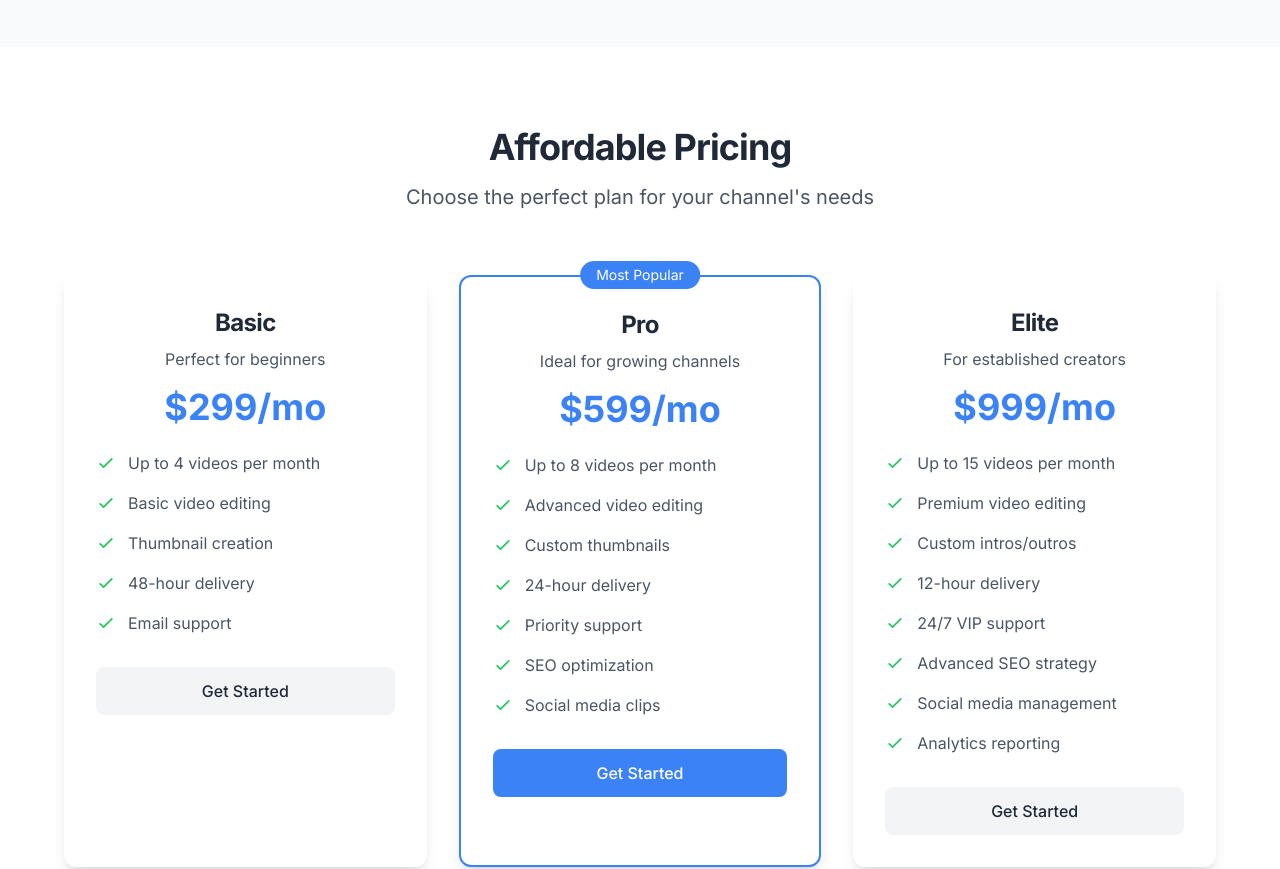
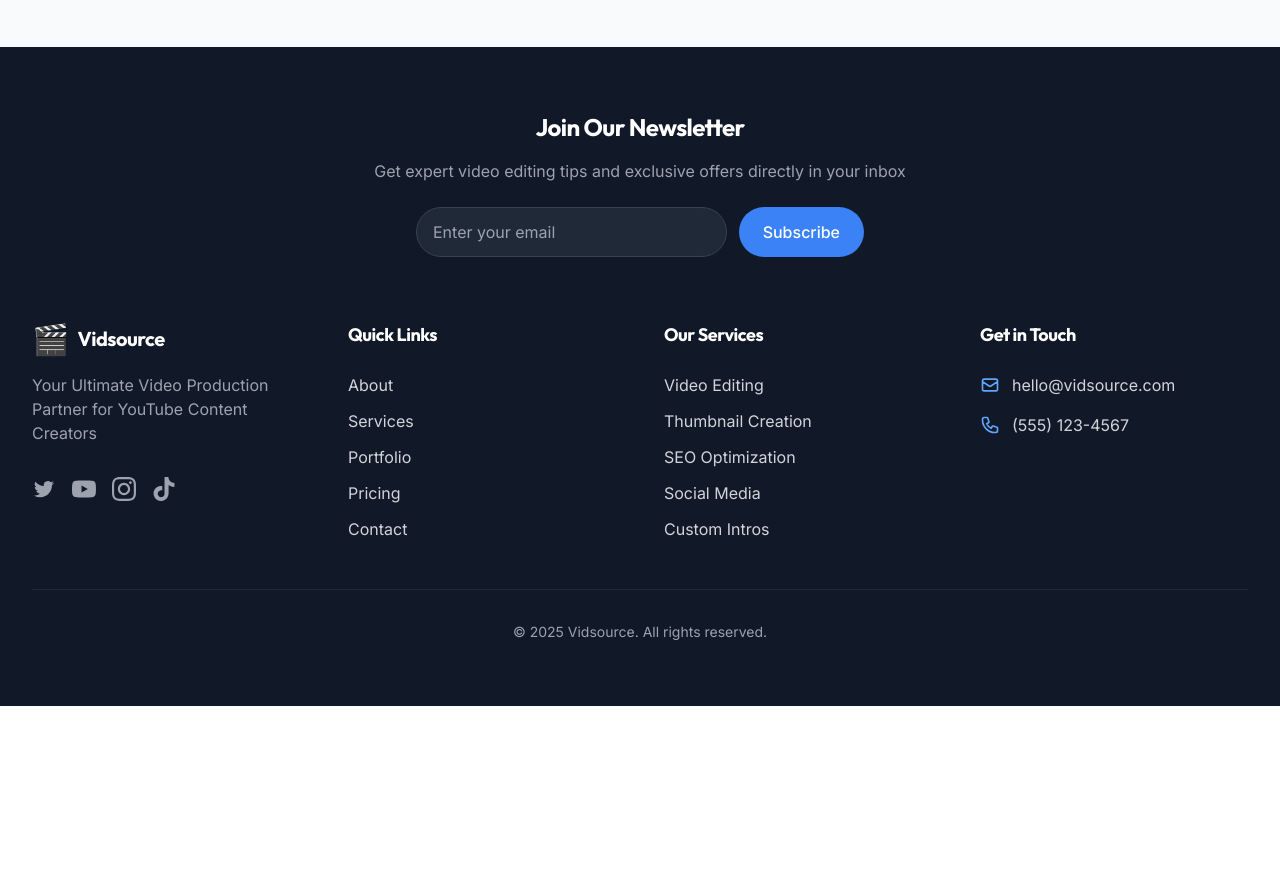
Before and after one commit to csshimanshu/Video-Sourcing-Agency, a Next.js app: page / in a window 1280 px wide. Shown: the part 2680-3549 px from the top of the page. After the commit the page ends 3386 px from the top, so only its background shows below. Built offline with nearby package versions, Linux system fonts and the light colour scheme.

Commit message:
Remove pricing section

```diff
--- a/app/components/sections/PricingSection.tsx
+++ /dev/null
@@ -1,115 +0,0 @@
-'use client';
-import { FC } from 'react';
-
-interface PricingTierProps {
-  name: string;
-  price: string;
-  description: string;
-  features: string[];
-  isPopular?: boolean;
-}
-
-const PricingTier: FC<PricingTierProps> = ({ name, price, description, features, isPopular }) => (
-  <div className={`bg-white rounded-xl shadow-lg p-8 ${isPopular ? 'border-2 border-blue-500 relative' : ''}`}>
-    {isPopular && (
-      <div className="absolute -top-4 left-1/2 -translate-x-1/2 bg-blue-500 text-white px-4 py-1 rounded-full text-sm">
-        Most Popular
-      </div>
-    )}
-    <div className="text-center">
-      <h3 className="text-2xl font-bold text-gray-800 mb-2">{name}</h3>
-      <p className="text-gray-600 mb-4">{description}</p>
-      <div className="text-4xl font-bold text-blue-500 mb-6">{price}</div>
-    </div>
-    <ul className="space-y-4 mb-8">
-      {features.map((feature, index) => (
-        <li key={index} className="flex items-center text-gray-600">
-          <svg className="w-5 h-5 text-green-500 mr-3" fill="none" stroke="currentColor" viewBox="0 0 24 24">
-            <path strokeLinecap="round" strokeLinejoin="round" strokeWidth="2" d="M5 13l4 4L19 7" />
-          </svg>
-          {feature}
-        </li>
-      ))}
-    </ul>
-    <button className={`w-full py-3 px-6 rounded-lg font-medium transition-colors ${
-      isPopular
-        ? 'bg-blue-500 text-white hover:bg-blue-600'
-        : 'bg-gray-100 text-gray-800 hover:bg-gray-200'
-    }`}>
-      Get Started
-    </button>
-  </div>
-);
-
-const pricingTiers = [
-  {
-    name: "Basic",
-    price: "$299/mo",
-    description: "Perfect for beginners",
-    features: [
-      "Up to 4 videos per month",
-      "Basic video editing",
-      "Thumbnail creation",
-      "48-hour delivery",
-      "Email support"
-    ]
-  },
-  {
-    name: "Pro",
-    price: "$599/mo",
-    description: "Ideal for growing channels",
-    features: [
-      "Up to 8 videos per month",
-      "Advanced video editing",
-      "Custom thumbnails",
-      "24-hour delivery",
-      "Priority support",
-      "SEO optimization",
-      "Social media clips"
-    ],
-    isPopular: true
-  },
-  {
-    name: "Elite",
-    price: "$999/mo",
-    description: "For established creators",
-    features: [
-      "Up to 15 videos per month",
-      "Premium video editing",
-      "Custom intros/outros",
-      "12-hour delivery",
-      "24/7 VIP support",
-      "Advanced SEO strategy",
-      "Social media management",
-      "Analytics reporting"
-    ]
-  }
-];
-
-export default function PricingSection() {
-  return (
-    <section id="pricing" className="py-20 bg-white">
-      <div className="container mx-auto px-4">
-        <div className="text-center mb-16">
-          <h2 className="text-4xl font-bold text-gray-800 mb-4">Affordable Pricing</h2>
-          <p className="text-xl text-gray-600 max-w-2xl mx-auto">
-            Choose the perfect plan for your channel's needs
-          </p>
-        </div>
-
-        <div className="grid grid-cols-1 md:grid-cols-2 lg:grid-cols-3 gap-8 max-w-6xl mx-auto">
-          {pricingTiers.map((tier, index) => (
-            <PricingTier
-              key={index}
-              name={tier.name}
-              price={tier.price}
-              description={tier.description}
-              features={tier.features}
-              isPopular={tier.isPopular}
-            />
-          ))}
-        </div>
-      </div>
-    </section>
-  );
-}
--- a/app/page.tsx
+++ b/app/page.tsx
@@ -4,8 +4,6 @@ import HeroSection from './components/sections/HeroSection';
 import AboutSection from './components/sections/AboutSection';
 import ServicesSection from './components/sections/ServicesSection';
 import TestimonialsSection from './components/sections/TestimonialsSection';
-import PricingSection from './components/sections/PricingSection';
-
 export default function Home() {
   return (
     <main className="min-h-screen">
@@ -14,7 +12,6 @@ export default function Home() {
       <AboutSection />
       <ServicesSection />
       <TestimonialsSection />
-      <PricingSection />
       <Footer />
     </main>
   );
```
